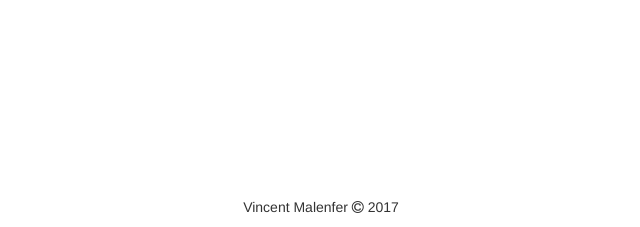
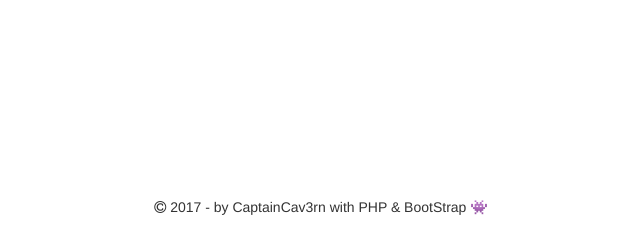
Before and after one commit to VincentMalenfer/DraftSystem, a PHP site: page /player-edit.php in a window 1280 px wide. Shown: the part 573-800 px from the top of the page, without its empty margins (319-959 px from the left). Run offline with PHP 8.4, Linux system fonts and the light colour scheme; some libraries are stand-ins or nearby versions.

Commit message:
Mise à jour et correction d'un bug !

```diff
--- a/Model/Player.php
+++ b/Model/Player.php
@@ -206,7 +206,7 @@ EOS;
 		$cnx->exec('DELETE FROM player WHERE id=' . $this->id);
 	}
 
-	public function DeleteAll()
+	public static function deleteAll()
 	{
 		$cnx = Cnx::getInstance();
 
--- a/View/layout/bottom.php
+++ b/View/layout/bottom.php
@@ -5,16 +5,13 @@
 </div>
 <footer>
 	<p>
-				Vincent Malenfer <i class="fa fa-copyright" aria-hidden="true"></i>
- 2017
+		<i class="fa fa-copyright" aria-hidden="true"></i> 2017 - by CaptainCav3rn with PHP & BootStrap 👾
 	</p>
 </footer>
 <!-- jQuery CDN -->
-		<script
-			  src="https://code.jquery.com/jquery-3.2.0.min.js"
-			  integrity="sha256-JAW99MJVpJBGcbzEuXk4Az05s/XyDdBomFqNlM3ic+I="
-			  crossorigin="anonymous"></script>
+<script src="https://code.jquery.com/jquery-3.2.0.min.js" integrity="sha256-JAW99MJVpJBGcbzEuXk4Az05s/XyDdBomFqNlM3ic+I=" crossorigin="anonymous"></script>
 <!-- Javascript File -->
 <script src="assets/js/main.js"></script>
 </body>
+
 </html>
--- a/View/layout/top.php
+++ b/View/layout/top.php
@@ -11,7 +11,7 @@
 		<!-- Font Awesome CDN -->
 		<link href="https://maxcdn.bootstrapcdn.com/font-awesome/4.7.0/css/font-awesome.min.css" rel="stylesheet" integrity="sha384-wvfXpqpZZVQGK6TAh5PVlGOfQNHSoD2xbE+QkPxCAFlNEevoEH3Sl0sibVcOQVnN" crossorigin="anonymous">
 		<!-- CSS File -->
-		<link rel="stylesheet" href="assets/css/style.css">
+		<link rel="stylesheet" href="Assets/css/style.css">
 	</head>
 	<body>
 		<nav class="navbar navbar-default">
--- a/newdraft.php
+++ b/newdraft.php
@@ -8,7 +8,7 @@ use Model\Player;
 $nom = (isset($_GET['nom'])) ? $_GET['nom'] : null;
 
 //delete all players for a new draft
-Player::DeleteAll();
+Player::deleteAll();
 //Next one is now useless
 $players = Player::fetchAll($nom);
 
```
Lines whose indentation alone changed are shown as unchanged.
